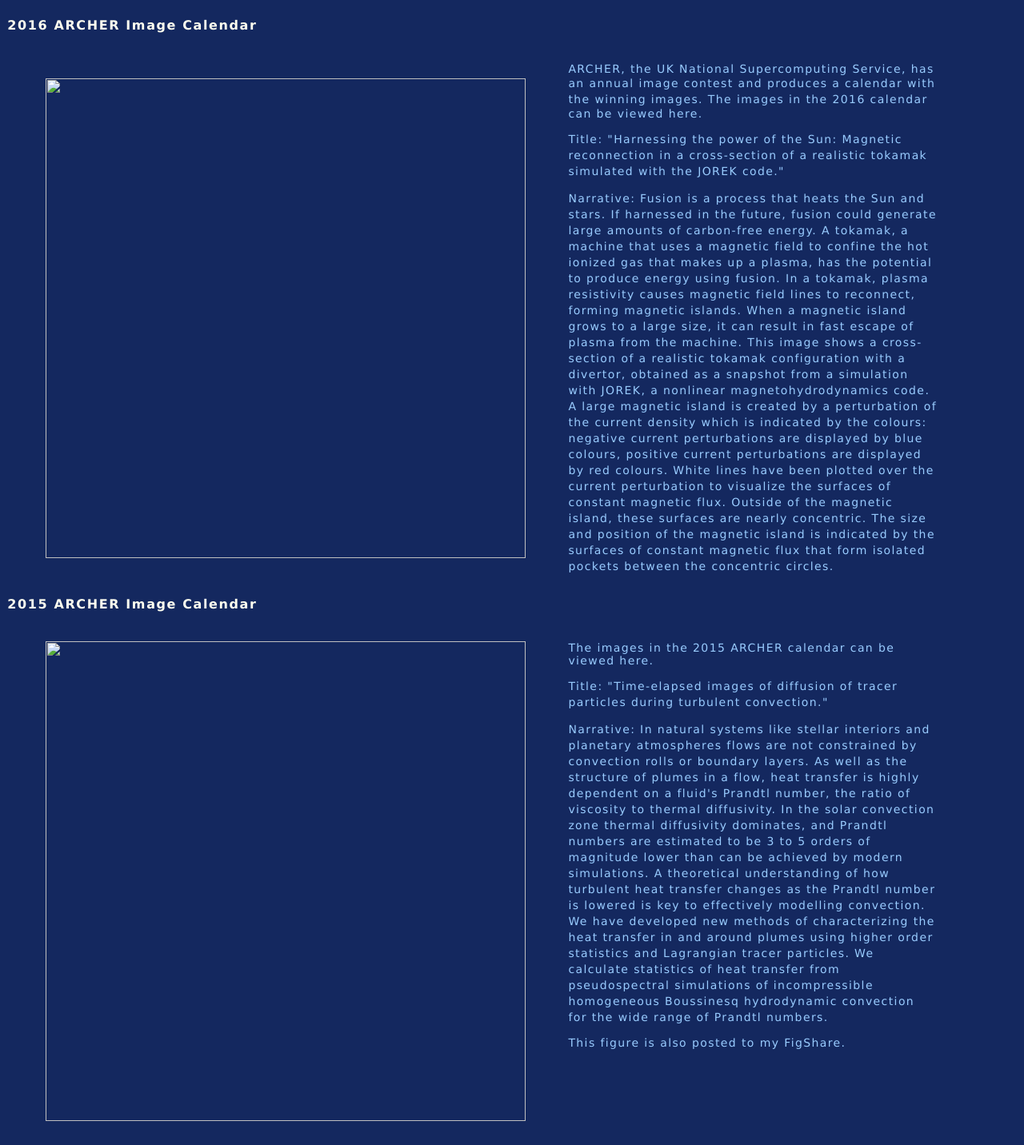
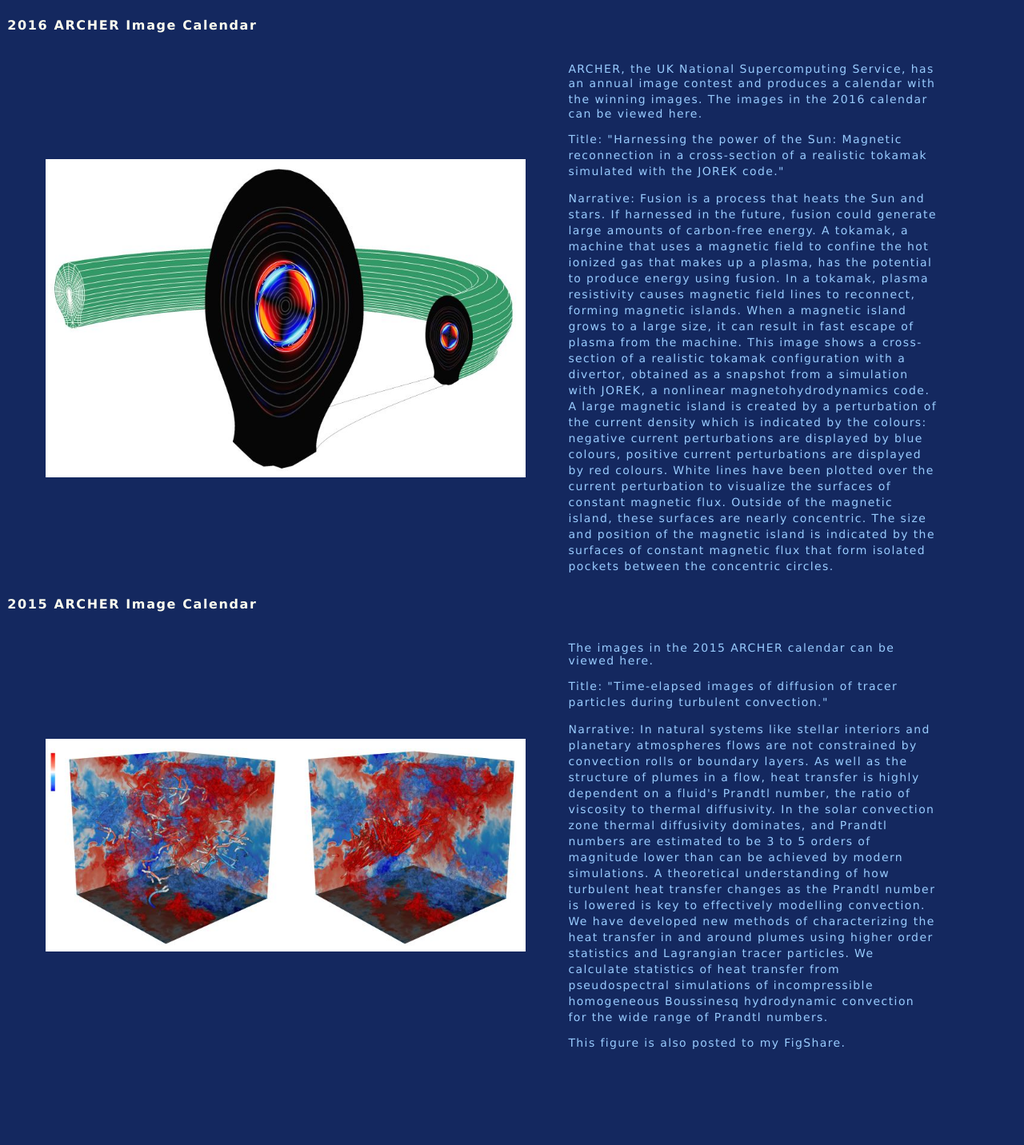
Before and after one commit to jprattmagnetic/jprattmagnetic.github.io, a plain HTML site: page outreach.html in a window 1280 px wide. Shown: the part 3399-4831 px from the top of the page at 80% size. After the commit the page ends 4753 px from the top, so only its background shows below. Drawn offline with Linux system fonts and the light colour scheme.

Commit message:
small fix.

```diff
--- a/outreach.html
+++ b/outreach.html
@@ -225,7 +225,7 @@ nonlinear magnetohydrodynamics code.        </td>
         </td>
         </tr>
         <tr>
-          <td rowspan="2" class="subHeader" width="60%" align="center"><p><img src="19_Entry_800_pratt.jpg" title="Harnessing the power of the Sun." alt="" class="subHeader" width="600"></td>
+          <td rowspan="2" class="subHeader" width="60%" align="center"><p><img src="archercal_19_Entry_800_pratt.jpg" title="Harnessing the power of the Sun." alt="" class="subHeader" width="600"></td>
                  <br>          </td>
         </tr>
         <tr>
@@ -247,7 +247,7 @@ This image shows a cross-section of a realistic tokamak configuration with a div
         </td>
         </tr>
         <tr>
-          <td rowspan="2" class="subHeader" width="60%" align="center"><p><img src="18_Entry_800_pratt.jpg" title="Harnessing the power of the Sun." alt="" class="subHeader" width="600"></td>
+          <td rowspan="2" class="subHeader" width="60%" align="center"><p><img src="archercal_18_Entry_800_pratt.jpg" title="Harnessing the power of the Sun." alt="" class="subHeader" width="600"></td>
                  <br>          </td>
         </tr>
         <tr>
```
